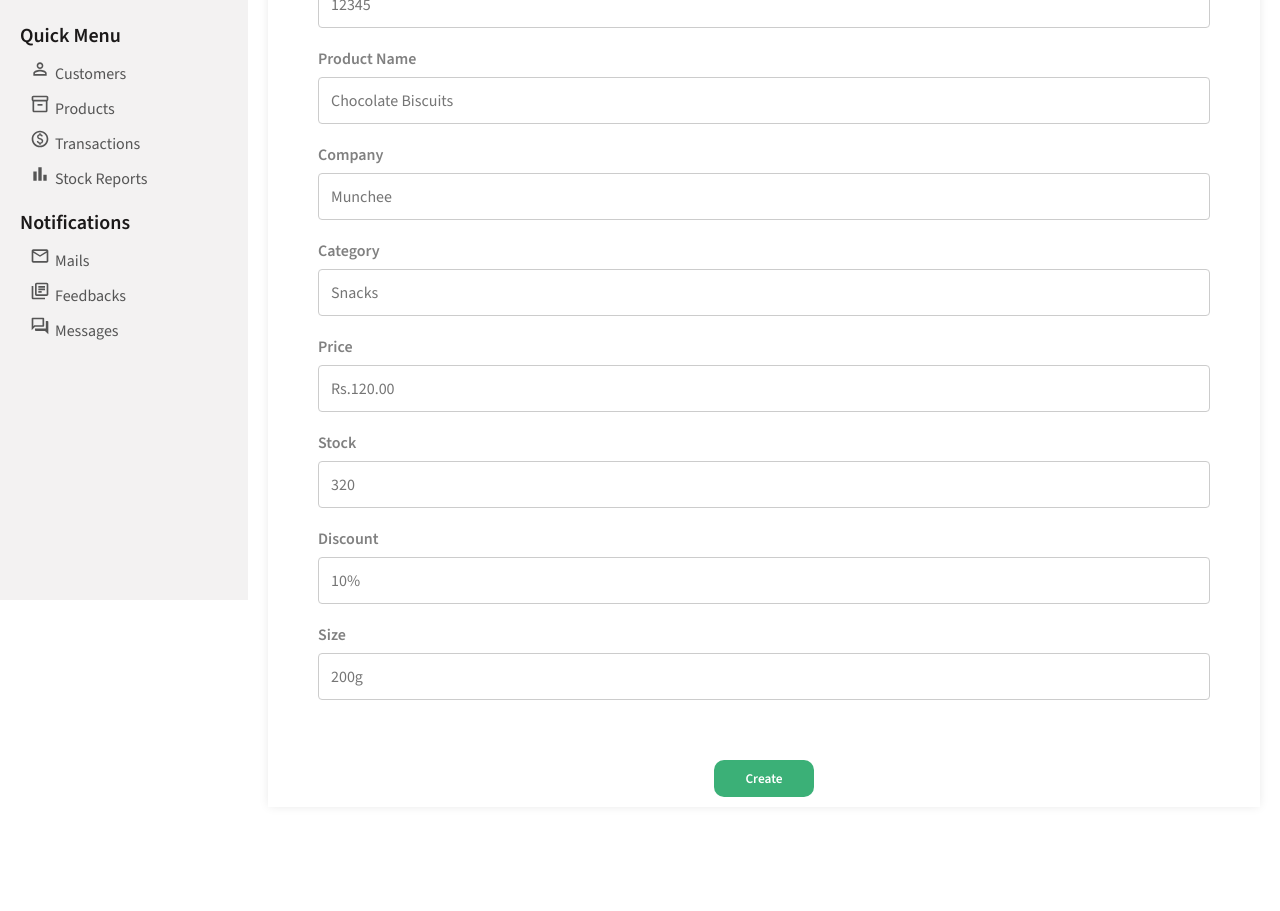
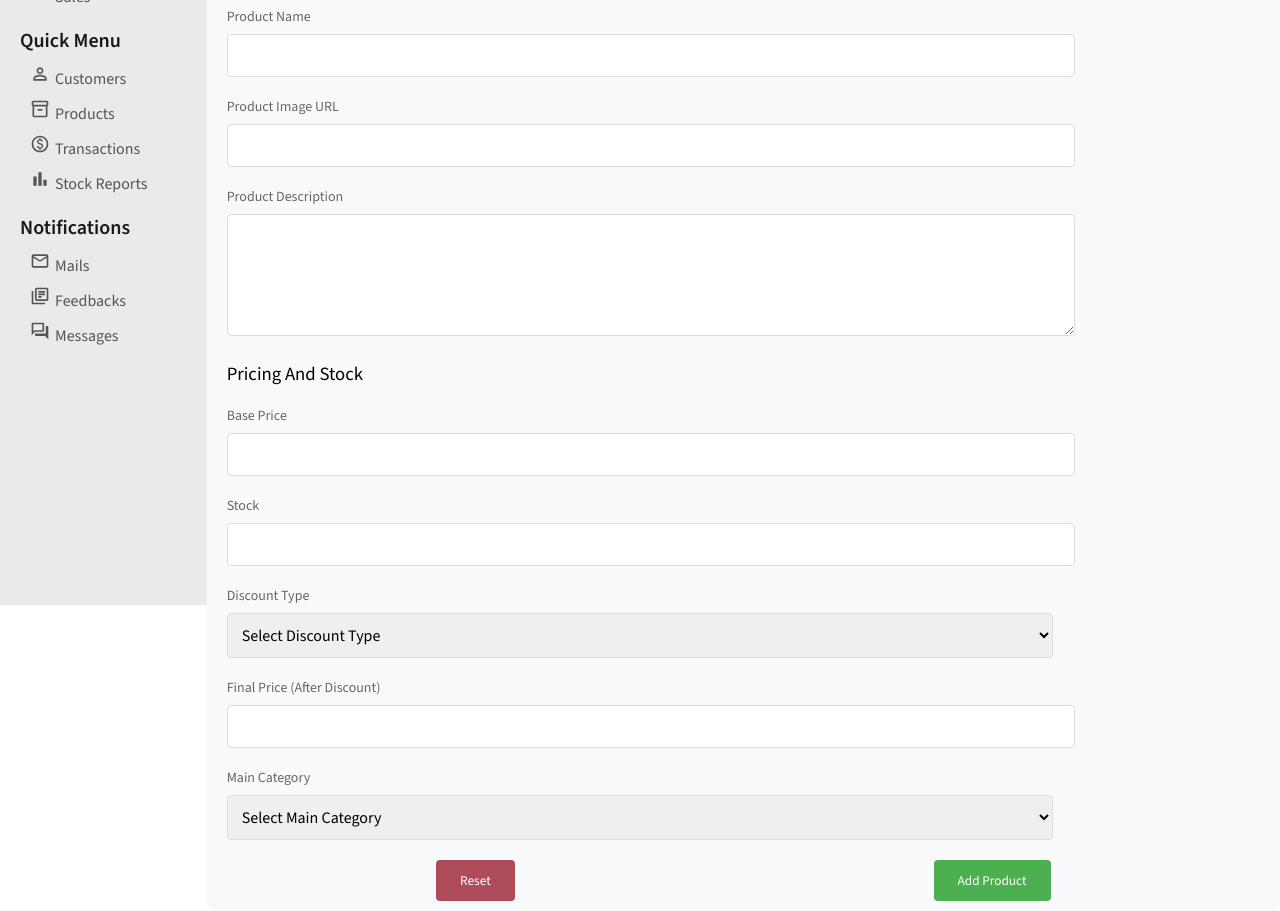
Before and after one commit to xokaji/SuperMarket-Admin-Panel, a React (Create React App) app: page /products/new in a window 1280 px wide. Shown: the part 200-1111 px from the top of the page. Before the commit the page ends 1027 px from the top, so only its background shows below. Built offline with nearby package versions, Linux system fonts and the light colour scheme.

Commit message:
New Changes

```diff
--- a/src/components/features/fetures.css
+++ b/src/components/features/fetures.css
@@ -13,7 +13,7 @@
     border-radius: 10px;
     cursor: pointer;
     box-shadow: 0px 0px 10px -1px rgba(0,0,0,0.1);
-    background-color:rgb(244, 233, 215);
+    background-color:#D6EFD8;
     transition: transform 0.3s ease;
 }
 
--- a/src/components/sidebar/sidebar.css
+++ b/src/components/sidebar/sidebar.css
@@ -1,9 +1,10 @@
 .sidebar{
     flex:1;
     height: calc(100vh - 50px);
-    background-color:#f3f2f2;
+    background-color:white;
     position: sticky;
     top:50px;
+    background-color: rgb(234, 234, 234);
 
 
 }
--- a/src/components/topbar/topbar.css
+++ b/src/components/topbar/topbar.css
@@ -1,10 +1,11 @@
 .topbar{
     width:100%;
-    height: 50px;
-    background-color: #3BBE1A;
+    height: 55px;
+    background-color: white;
     position: sticky;
     top:0px;
     z-index: 999;
+    background-color: #6cd454   ;
 }
 
 .topbarWrapper{
--- a/src/pages/home/Home.jsx
+++ b/src/pages/home/Home.jsx
@@ -11,6 +11,8 @@ import WidgetLarge from '../../components/widgets/largeWidgets/WidgetLarge.jsx'
 export default function Home() {
   return (
     <div className='home'>
+
+
         <Features/>
         <Chart data ={customerData} title="Customer Analytics" grid dataKey="activeCustomers" />
         <div className="homeWidgets">
--- a/src/pages/home/home.css
+++ b/src/pages/home/home.css
@@ -1,5 +1,6 @@
 .home{
     flex:5;
+
 }
 
 .homeWidgets{
--- a/src/pages/newProduct/NewProduct.jsx
+++ b/src/pages/newProduct/NewProduct.jsx
@@ -1,171 +1,279 @@
-// src/pages/newProduct/newProduct.jsx
+import React, { useState, useEffect } from 'react';
+import { db } from '../../firebase'; // Make sure the path is correct
+import { collection, addDoc } from 'firebase/firestore'; // Import Firestore methods
 import './newproduct.css';
-import { useState } from 'react';
-import { db } from '../../firebase'; // Ensure the path to firebase.jsx is correct
-import { doc, setDoc } from 'firebase/firestore';
-import { useNavigate } from 'react-router-dom';
 
-export default function NewProduct() {
-  const [formData, setFormData] = useState({
-    productId: '',
-    productName: '',
-    company: '',
-    category: '',
-    price: '',
-    stock: '',
-    discount: '',
-    size: '',
-  });
+export default function AddNewProduct() {
+  const [productName, setProductName] = useState('');
+  const [description, setDescription] = useState('');
+  const [stock, setStock] = useState('');
+  const [company, setCompany] = useState('');
+  const [discountType, setDiscountType] = useState('');
+  const [mainCategory, setMainCategory] = useState('');
+  const [productCategory, setProductCategory] = useState('');
+  const [productImage, setProductImage] = useState('');
+  const [productID, setProductID] = useState('');
+  const [basePrice, setBasePrice] = useState(''); // Renamed to basePrice for clarity
+  const [finalPrice, setFinalPrice] = useState('');
+
+  // Mapping main categories to related product categories
+  const mainCategoryMap = {
+    Grocery: ['Flour', 'Noodles', 'Pasta', 'Rice', 'Sugar', 'Oil', 'Bread', 'Canned Foods'],
+    Dairy: ['Milk', 'Cheese', 'Yogurt'],
+    Meats: ['Chicken', 'Beef', 'Pork', 'Fish'],
+    Frozen: ['Ice Cream', 'Frozen Vegetables'],
+    Beverages: ['Juice', 'Soft Drinks', 'Water'],
+    Snacks: ['Chips', 'Cookies', 'Candy'],
+    Bakery: ['Bread', 'Pastries'],
+    Health: ['Vitamins', 'Supplements', 'Herbal Products'],
+  };
+
+  // Mapping product categories to companies
+  const categoryCompanyMap = {
+    Flour: ['Prima', 'Sarathchandra'],
+    Noodles: ['Prima', 'Maggie'],
+    Pasta: ['Lucia', 'Carolina'],
+    Rice: ['Araliya', 'Nipuna', 'Rathna'],
+    Sugar: ['Luckky', 'Orient'],
+    Oil: ['Turkey', 'Fortune', 'Marina'],
+    Bread: ['Prima'],
+    'Canned Foods': ['Tuna Fish', 'Jam'],
+    Milk: ['Anchor', 'Highland'],
+    Cheese: ['Anchor', 'Kraft'],
+    Yogurt: ['Anchor', 'Yoplait'],
+    Chicken: ['Crysbro', 'Bairaha'],
+    Beef: ['MeatCo', 'Local'],
+    Fish: ['Canned Tuna', 'Local Catch'],
+  };
+
+  const handleMainCategoryChange = (e) => {
+    const selectedMainCategory = e.target.value;
+    setMainCategory(selectedMainCategory);
+    setProductCategory(''); // Reset product category when main category changes
+    setCompany(''); // Reset company when main category changes
+  };
+
+  const handleProductCategoryChange = (e) => {
+    const selectedProductCategory = e.target.value;
+    setProductCategory(selectedProductCategory);
+    setCompany(''); // Reset company when product category changes
+  };
+
+  const calculateFinalPrice = (basePrice, discountType) => {
+    let finalPrice = basePrice;
+    if (discountType === 'Seasonal Discount') {
+      finalPrice = basePrice * 0.8; // 20% discount
+    } else if (discountType === 'Holiday Discount') {
+      finalPrice = basePrice * 0.9; // 10% discount
+    }
+    return finalPrice;
+  };
+
+  // Update final price whenever base price or discount type changes
+  useEffect(() => {
+    if (basePrice) {
+      setFinalPrice(calculateFinalPrice(basePrice, discountType));
+    }
+  }, [basePrice, discountType]);
 
 
-  // Handle input change
-  const navigate = useNavigate();
 
-  const handleChange = (e) => {
-    const { name, value } = e.target;
-    setFormData((prev) => ({
-      ...prev,
-      [name]: value,
-    }));
-  };
-
-  // Handle form submission
   const handleSubmit = async (e) => {
     e.preventDefault();
 
-    if (!formData.category) {
-      alert('Please enter a category.');
-      return;
-    }
-
     try {
-      const collectionName = formData.category;
-      const stockAsNumber = parseInt(formData.stock, 10);
-
-      await setDoc(doc(db, collectionName, formData.productId), {
-        productName: formData.productName,
-        company: formData.company,
-        price: formData.price,
-        stock: stockAsNumber,
-        discount: formData.discount,
-        size: formData.size,
+      await addDoc(collection(db, 'products'), {
+        productName,
+        description,
+        finalPrice,
+        stock,
+        company,
+        discountType,
+        mainCategory,
+        productCategory,
+        productImage,
+        productID,
       });
 
-      alert('Product saved successfully!');
-      navigate('/productList'); // Redirect to ProductList after saving
+
+      setProductName('');
+      setDescription('');
+      setFinalPrice('');
+      setStock('');
+      setCompany('');
+      setDiscountType('');
+      setMainCategory('');
+      setProductCategory('');
+      setProductImage('');
+      setProductID('');
+      alert('Product added successfully!');
+
     } catch (error) {
-      console.error('Error saving product: ', error);
-      alert('Error saving product.');
+      console.error('Error adding product: ', error);
+      alert('Failed to add product. Please try again.');
     }
   };
 
-
   return (
-    <div className="newProduct">
-      <h1 className="newProductTitle">New Product</h1>
-      <div className="productBorder">
-        <form className="newProductForm" onSubmit={handleSubmit}>
-          <div className="newProductItem">
+    <div className="addProductForm2">
+      <h2>Add New Product</h2>
+      <form onSubmit={handleSubmit}>
+        <div className="general-info">
+          <div className="form-group-product">
             <label>Product ID</label>
             <input
               type="text"
-              name="productId"
-              value={formData.productId}
-              onChange={handleChange}
-              placeholder="12345"
+              value={productID}
+              onChange={(e) => setProductID(e.target.value)}
+              required
+            />
+          </div>
+          <div className="form-group-product">
+            <label>Product Name</label>
+            <input
+              type="text"
+              value={productName}
+              onChange={(e) => setProductName(e.target.value)}
+              required
+            />
+          </div>
+          <div className="form-group-product">
+            <label>Product Image URL</label>
+            <input
+              type="text"
+              value={productImage}
+              onChange={(e) => setProductImage(e.target.value)}
+              required
+            />
+          </div>
+          <div className="form-group-product">
+            <label>Product Description</label>
+            <textarea
+              value={description}
+              onChange={(e) => setDescription(e.target.value)}
+              required
+            />
+          </div>
+        </div>
+
+        {/* <div className="image-section">
+          <h3>Upload Product Image</h3>
+          <input type="file" onChange={handleImageUpload} />
+          {image && <img src={image} alt="Product" className="product-image" />}
+        </div> */}
+
+        <div className="pricing-stock-section">
+          <h3>Pricing And Stock</h3>
+          <div className="form-group-product">
+            <label>Base Price</label>
+            <input
+              type="number"
+              value={basePrice}
+              onChange={(e) => setBasePrice(e.target.value)}
               required
             />
           </div>
 
-          <div className="newProductItem">
-            <label>Product Name</label>
+          <div className="form-group-product">
+            <label>Stock</label>
             <input
-              type="text"
-              name="productName"
-              value={formData.productName}
-              onChange={handleChange}
-              placeholder="Chocolate Biscuits"
+              type="number"
+              value={stock}
+              onChange={(e) => setStock(e.target.value)}
               required
             />
           </div>
-
-          <div className="newProductItem">
-            <label>Company</label>
+          <div className="form-group-product">
+            <label>Discount Type</label>
+            <select
+              value={discountType}
+              onChange={(e) => setDiscountType(e.target.value)}
+              required
+            >
+              <option value="">Select Discount Type</option>
+              <option value="No Discount">No Discount</option>
+              <option value="Seasonal Discount">Seasonal Discount</option>
+              <option value="Holiday Discount">Holiday Discount</option>
+            </select>
+          </div>
+          <div className="form-group-product">
+            <label>Final Price (After Discount)</label>
             <input
-              type="text"
-              name="company"
-              value={formData.company}
-              onChange={handleChange}
-              placeholder="Munchee"
+              type="number"
+              value={finalPrice}
+              readOnly
               required
             />
           </div>
+        </div>
 
-          <div className="newProductItem">
-            <label>Category</label>
-            <input
-              type="text"
-              name="category"
-              value={formData.category}
-              onChange={handleChange}
-              placeholder="Snacks"
-              required
-            />
+        <div className="category-section">
+          <div className="form-group-product">
+            <label>Main Category</label>
+            <select value={mainCategory} onChange={handleMainCategoryChange} required>
+              <option value="">Select Main Category</option>
+              {Object.keys(mainCategoryMap).map((mainCat) => (
+                <option key={mainCat} value={mainCat}>
+                  {mainCat}
+                </option>
+              ))}
+            </select>
           </div>
 
-          <div className="newProductItem">
-            <label>Price</label>
-            <input
-              type="text"
-              name="price"
-              value={formData.price}
-              onChange={handleChange}
-              placeholder="Rs.120.00"
-              required
-            />
-          </div>
+          {mainCategory && (
+            <div className="form-group-product">
+              <label>Product Category</label>
+              <select
+                value={productCategory}
+                onChange={handleProductCategoryChange}
+                required
 
-          <div className="newProductItem">
-            <label>Stock</label>
-            <input
-              type="text"
-              name="stock"
-              value={formData.stock}
-              onChange={handleChange}
-              placeholder="320"
-              required
-            />
-          </div>
+              >
+                <option value="">Select Product Category</option>
+      {/* Render the options only if mainCategory is selected */}
+            {mainCategory ? (
+            mainCategoryMap[mainCategory].map((prodCat) => (
+             <option key={prodCat} value={prodCat}>
+              {prodCat}
+            </option>
+          ))
+      ) : (
+        <option disabled>Select a Main Category first</option>
+      )}
+              </select>
+            </div>
+          )}
 
-          <div className="newProductItem">
-            <label>Discount</label>
-            <input
-              type="text"
-              name="discount"
-              value={formData.discount}
-              onChange={handleChange}
-              placeholder="10%"
-            />
-          </div>
+          {productCategory && (
+            <div className="form-group-product">
+              <label>Product Company</label>
+              <select
+                value={company}
+                onChange={(e) => setCompany(e.target.value)}
+                required
+                disabled={!productCategory}
+              >
+                <option value="">Select Company</option>
+                {categoryCompanyMap[productCategory]?.map((comp) => (
+                  <option key={comp} value={comp}>
+                    {comp}
+                  </option>
+                ))
+                }
+              </select>
+            </div>
+          )}
+        </div>
 
-          <div className="newProductItem">
-            <label>Size</label>
-            <input
-              type="text"
-              name="size"
-              value={formData.size}
-              onChange={handleChange}
-              placeholder="200g"
-            />
-          </div>
-
-          <div className="newProductButton">
-            <button className="newProductButton" type="submit">
-              Create
-            </button>
-          </div>
-        </form>
-      </div>
+        <div className="action-buttons">
+          <button type="reset" className="cancel-product">
+            Reset
+          </button>
+          <button type="submit" className="add-product">
+            Add Product
+          </button>
+        </div>
+      </form>
     </div>
   );
 }
--- a/src/pages/newProduct/newproduct.css
+++ b/src/pages/newProduct/newproduct.css
@@ -1,62 +1,125 @@
-.newProduct{
-    flex:4;
-    padding: 20px;
+.addProductForm2 {
 
-}
-.productBorder{
-    box-shadow: 0px 0px 10px -1px rgba(0,0,0,0.1);
-    padding: 10px;
-    margin-top: 10px;
+    padding: 10px 20px;
+    background-color: #f8f9fa;
+    border-radius: 8px;
+    flex:5;
   }
 
 
-.newProductForm{
-    display: flex;
-    flex-direction: column;
-    gap: 20px;
-    margin-top: 20px;
-    padding: 0px 40px;
+
+  .addProductForm2 h2 {
+    color: #000000;
+    font-weight: 500;
+    margin-bottom:20px;
+  }
+
+  .addProductForm2 h3 {
+    color: #000000;
+    font-weight: 500;
+    margin-bottom: 20px;
+  }
+  .form-group-product {
+    margin-bottom: 20px;
 
   }
 
-.newProductItem{
-    display: flex;
-    flex-direction: column;
+  .form-group-product label {
+    font-size: 14px;
+    color: #666;
+    display: block;
+    margin-bottom: 8px;
   }
 
-.newProductItem label{
-    margin-bottom: 8px;
-    font-weight: 600;
-    color: gray;
+  .form-group-product  input {
+    width: 80%;
+    padding: 10px;
+    font-size: 16px;
+    border: 1px solid #ddd;
+    border-radius: 4px;
+    outline: none;
   }
-
-.newProductItem input{
-    padding: 12px;
-    border: 1px solid #ccc;
+  .form-group-product textarea{
+    width: 80%;
+    padding: 10px;
+    font-size: 16px;
+    border: 1px solid #ddd;
     border-radius: 4px;
+    outline: none;
+  }
+  .form-group-product select {
+    width: 80%;
+    padding: 10px;
     font-size: 16px;
-    transition: border-color 0.3s;
-}
-
-.newProductItem input:focus{
-    border-color: #0056b3;
+    border: 1px solid #ddd;
+    border-radius: 4px;
     outline: none;
   }
 
-.newProductButton{
+
+  .form-group-product textarea {
+    height: 100px;
+  }
+
+  input:focus, textarea:focus, select:focus {
+    border-color: #4caf50;
+  }
+
+  .options-section {
     display: flex;
-    justify-content: center ;
+    justify-content: space-between;
+  }
+
+  .action-buttons {
+    display: flex;
+    justify-content: center;
     margin-top: 20px;
   }
 
-.newProductButton button{
-    border-radius: 10px;
+
+
+  .image-section, .pricing-stock-section, .category-section {
+    margin-top: 20px;
+  }
+
+  .product-image {
+    margin-top: 10px;
+    max-width: 100px;
+    border: 1px solid #ddd;
+    border-radius: 4px;
+  }
+
+  .action-buttons {
+    display: flex;
+    justify-content:space-around;
+
+    margin-top: 20px;
+  }
+
+   .add-product {
+    padding: 12px 24px;
     border: none;
-    padding: 10px;
+    border-radius: 4px;
     cursor: pointer;
-    background-color:#3bb077;
+  }
+  .cancel-product {
+    padding: 12px 24px;
+    border: none;
+    border-radius: 4px;
+    cursor: pointer;
+  }
+
+
+  .cancel-product{
+    background-color: #af4c5c;
     color: white;
-    font-weight: 600;
-    width: 100px;
+  }
 
+  .add-product {
+    background-color: #4caf50;
+    color: white;
   }
+
+  .add-product:hover, .save-draft:hover {
+    opacity: 0.9;
+  }
--- a/src/pages/productlist/Productlist.jsx
+++ b/src/pages/productlist/Productlist.jsx
@@ -34,7 +34,7 @@ export default function DataTable() {
   };
 
   const columns = [
-    { field: 'id', headerName: 'ID', width: 70,headerClassName: 'custom-header', },
+    { field: 'productID', headerName: 'ID', width: 70,headerClassName: 'custom-header', },
     {
       field: 'productName',
       headerName: 'Product Name',
@@ -44,7 +44,7 @@ export default function DataTable() {
         <div className="productList">
           <img
             className="productListImg"
-            src={params.row.img}
+            src={params.row.productImage}
             alt={`${params.row.productName}'s avatar`}
           />
           {params.row.productName}
@@ -58,14 +58,14 @@ export default function DataTable() {
       width: 180,
     },
     {
-      field: 'category',
+      field: 'productCategory',
       headerName: 'Category',
       headerClassName: 'custom-header',
       type: 'string',
       width: 150,
     },
     {
-      field: 'price',
+      field: 'finalPrice',
       headerName: 'Price',
       headerClassName: 'custom-header',
       width: 100,
--- a/src/pages/stockCategory/grocery/grocery.css
+++ b/src/pages/stockCategory/grocery/grocery.css
@@ -45,7 +45,7 @@
 /* Chart Container */
 .chart-container {
     padding: 20px;
-    margin: 20px;
+    margin: 40px;
     background-color: #fff;
     border-radius: 8px;
     box-shadow: 0px 4px 12px rgba(0, 0, 0, 0.1);
```
Also changed, not shown: src/firebase.js (+14 -7 lines), src/pages/stocks/stocks.css (+3 -5 lines). Lines whose indentation alone changed are shown as unchanged.
